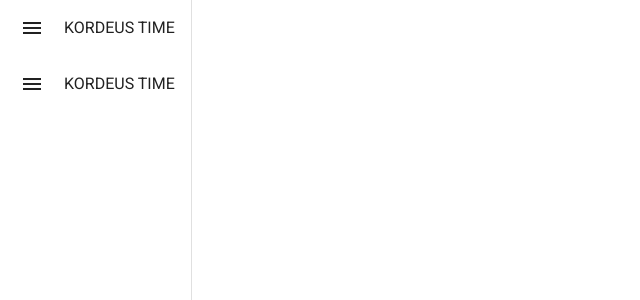
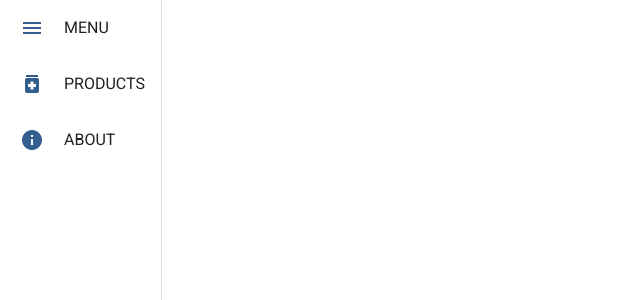
Before and after one commit to DijanaKosovac/Pharmacy-Products, an Angular app: page / in a window 1280 px wide. Both pictures are taken after a click on the link "menu". Shown: the top 300 px of the page, without its empty margins (0-640 px from the left). Built offline with nearby package versions, Linux system fonts and the light colour scheme.

Commit message:
Add navigation style

```diff
--- a/src/app/core/navigation/navigation.component.html
+++ b/src/app/core/navigation/navigation.component.html
@@ -4,11 +4,15 @@
       <mat-nav-list class="dashboard" [disableRipple]="true">
         <a class="sidenav-item" mat-list-item (click)="isExpanded = !isExpanded">
           <mat-icon class="sidenav-icon" mat-list-icon>menu</mat-icon>
-          <p class="sidenav-title" matLine *ngIf="isExpanded">KORDEUS TIME</p>
+          <p class="sidenav-title" matLine *ngIf="isExpanded">Menu</p>
         </a>
-        <a class="sidenav-item" mat-list-item (click)="isExpanded = !isExpanded">
-          <mat-icon class="sidenav-icon" mat-list-icon>menu</mat-icon>
-          <p class="sidenav-title" matLine *ngIf="isExpanded">KORDEUS TIME</p>
+        <a class="sidenav-item" mat-list-item>
+          <mat-icon class="sidenav-icon" mat-list-icon>medication</mat-icon>
+          <p class="sidenav-title" matLine *ngIf="isExpanded">Products</p>
+        </a>
+        <a class="sidenav-item" mat-list-item>
+          <mat-icon class="sidenav-icon" mat-list-icon>info</mat-icon>
+          <p class="sidenav-title" matLine *ngIf="isExpanded">About</p>
         </a>
       </mat-nav-list>
     </mat-sidenav>
--- a/src/assets/scss/base/_reset.scss
+++ b/src/assets/scss/base/_reset.scss
@@ -7,3 +7,7 @@ body {
   margin: 0;
   letter-spacing: 1px;
 }
+
+.mat-icon {
+  color: $main;
+}
--- a/src/assets/scss/main.scss
+++ b/src/assets/scss/main.scss
@@ -1,3 +1,4 @@
+@import "utils/colors";
 @import "base/reset";
 @import "utils/mixins";
 @import "components/navigation";
--- /dev/null
+++ b/src/assets/scss/utils/_colors.scss
@@ -0,0 +1 @@
+$main: #335e90;
```
